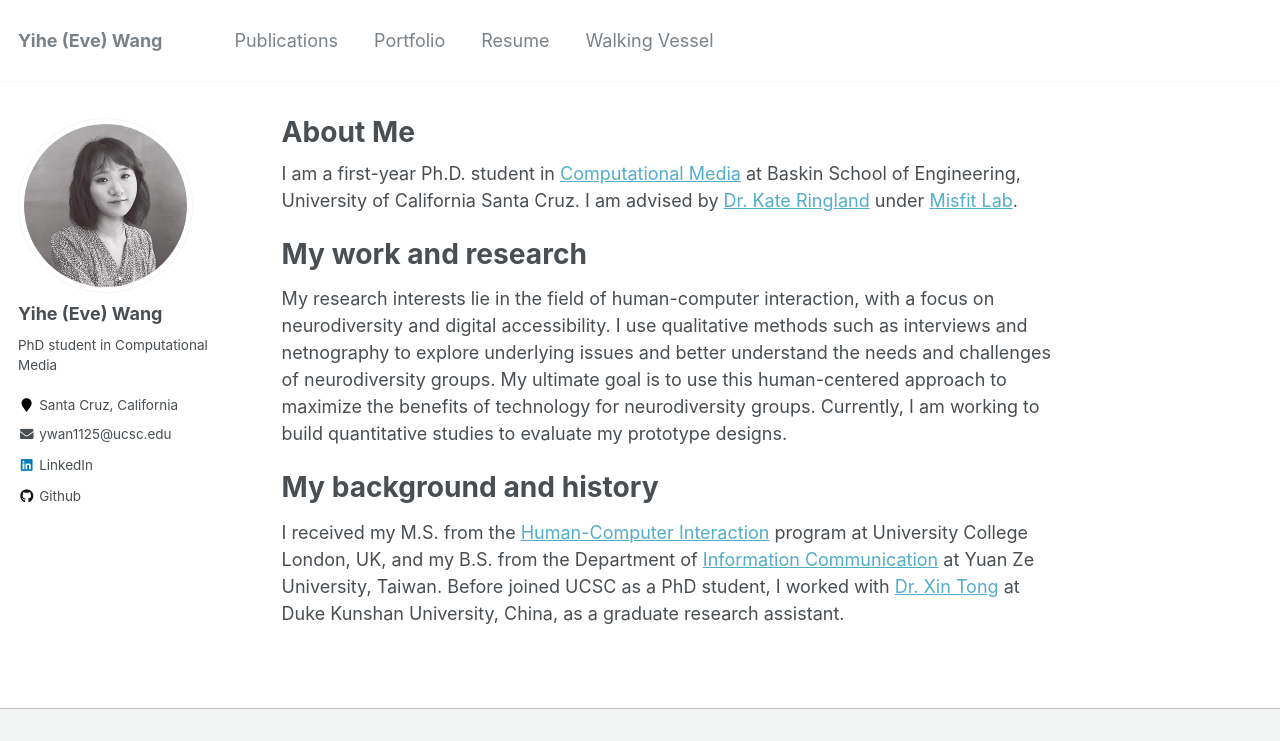
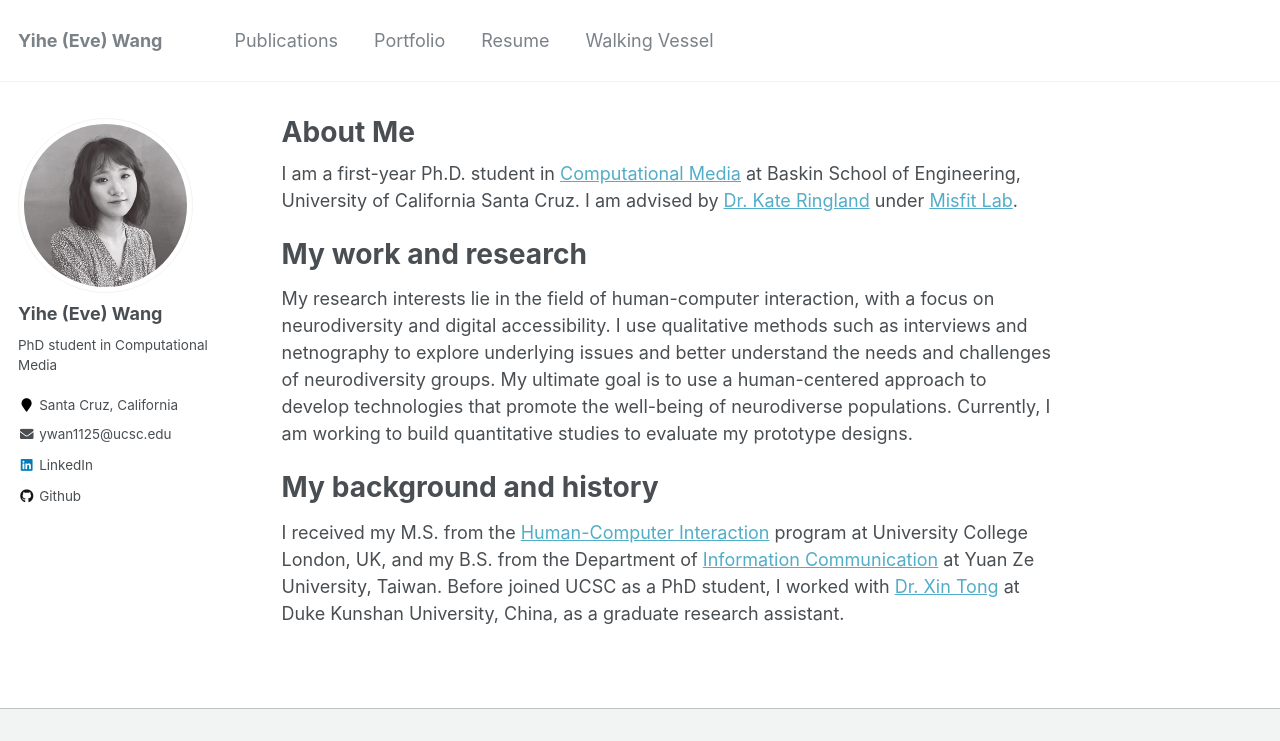
Before and after one commit to wongyihe/wongyihe.github.io, a Jekyll site: the page built from _pages/about.md, in a window 1280 px wide, cut to the strip 0-741 px from the top of the page. Built offline with Jekyll 4.4.1, drawn with Linux system fonts in a browser that asks for light colours.

Commit message:
change about page

```diff
--- a/_pages/about.md
+++ b/_pages/about.md
@@ -12,7 +12,7 @@ I am a first-year Ph.D. student in [Computational Media](https://engineering.ucs
 
 My work and research
 ======
- My research interests lie in the field of human-computer interaction, with a focus on neurodiversity and digital accessibility. I use qualitative methods such as interviews and netnography to explore underlying issues and better understand the needs and challenges of neurodiversity groups. My ultimate goal is to use this human-centered approach to maximize the benefits of technology for neurodiversity groups. Currently, I am working to build quantitative studies to evaluate my prototype designs.
+ My research interests lie in the field of human-computer interaction, with a focus on neurodiversity and digital accessibility. I use qualitative methods such as interviews and netnography to explore underlying issues and better understand the needs and challenges of neurodiversity groups. My ultimate goal is to use a human-centered approach to develop technologies that promote the well-being of neurodiverse populations. Currently, I am working to build quantitative studies to evaluate my prototype designs.
 
 
 My background and history
```
